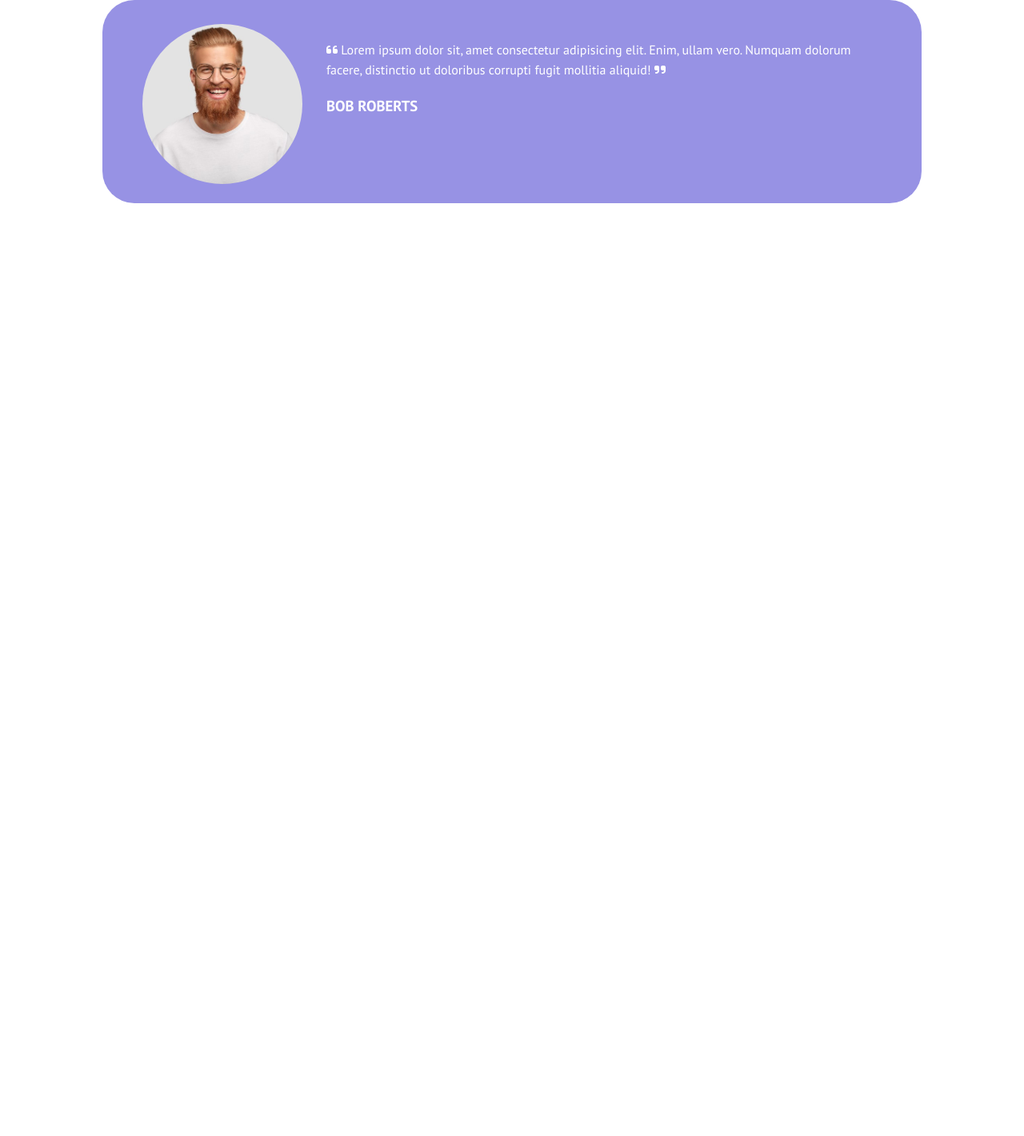
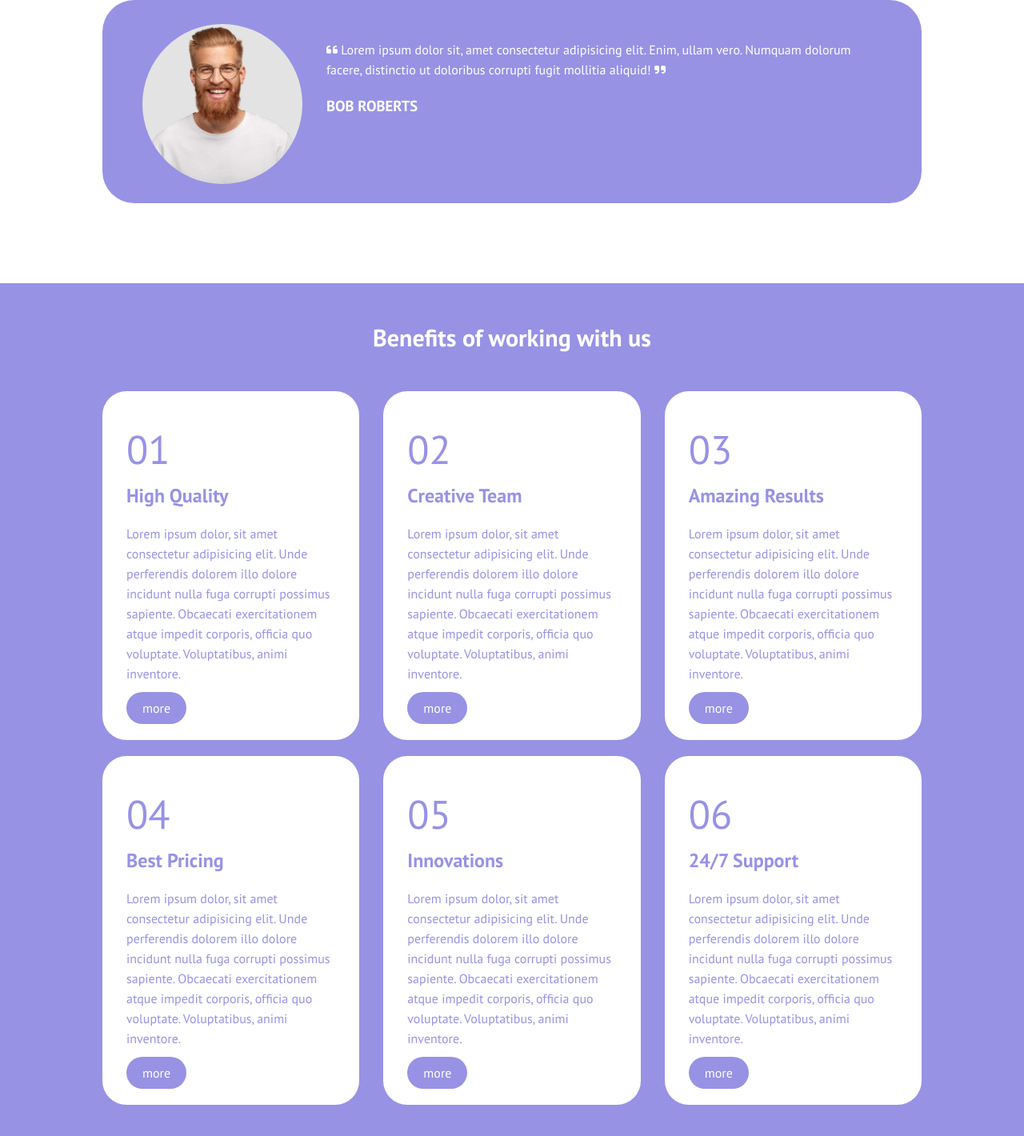
Before and after one commit to Rossiitaa/htmlcss-responsive-layout, a plain HTML site: page index.html in a window 1280 px wide. Shown: the part 2703-4123 px from the top of the page at 80% size. Before the commit the page ends 3057 px from the top, so only its background shows below. Drawn offline with Linux system fonts and the light colour scheme.

Commit message:
fourth section (benefits) responsive

```diff
--- a/css/style.css
+++ b/css/style.css
@@ -219,6 +219,49 @@ li {
     margin-bottom: 100px;
 }
 
+/* benefits */
+.cont-benefits {
+    background-color: #9792e4;
+}
+.benefits h1 {
+    font-size: 30px;
+    color: #fff;
+    padding: 48px;
+    text-align: center;
+}
+
+/* card benefits */
+.cardB {
+    background-color: #fff;
+    color: #9792E4;
+    padding: 30px 30px;
+    border-radius: 30px;
+    margin-bottom: 20px;
+}
+.number {
+    font-size: 50px;
+    margin: 10px 0;
+}
+.cardB p {
+    line-height: 25px;
+    margin: 20px 0;
+}
+.button-ben span {
+    background-color: #9792E4;
+    color: #fff;
+    padding: 10px 20px;
+    border-radius: 20px;
+}
+.ult-cardB {
+    padding-bottom: 30px;
+}
+
+
+
+
+
+
+
 
 /* Tablet */
 @media all and (min-width: 767px){
@@ -261,7 +304,21 @@ li {
     .text-1card p, .text-1card h3 {
         text-align: left;
     }
+
+    /* benefits */
+    .benefits {
+        display: flex;
+        flex-wrap: wrap;
+        justify-content: space-between;
+    }
+    .cards-benefits {
+        width: calc(100% / 2 - 20px);
+    }
+    .title-benefits {
+        width: 100%;
+    }
 }
+
 
 /* Desktop */
 @media all and (min-width: 991px){
@@ -323,6 +380,13 @@ li {
 
     /* testimonials */
 
-
+    .benefits {
+        display: flex;
+        flex-wrap: wrap;
+        justify-content: space-between;
+    }
+    .cards-benefits {
+        width: calc(100% / 3 - 20px);
+    }
 
 }
--- a/index.html
+++ b/index.html
@@ -163,6 +163,96 @@
                 </div>
             </div>
         </section>
+
+        <!-- benefits -->
+        <section class="cont-benefits">
+            <div class="container benefits ult-cardB">
+                <div class="title-benefits">
+                    <h1>Benefits of working with us</h1>
+                </div>
+                <div class="cards-benefits">
+                    <div class="cardB">
+                        <div class="number">01</div>
+                        <h2>High Quality</h2>
+                        <p>
+                            Lorem ipsum dolor, sit amet consectetur adipisicing elit. Unde perferendis dolorem illo dolore incidunt nulla fuga corrupti possimus sapiente. Obcaecati exercitationem atque impedit corporis, officia quo voluptate. Voluptatibus, animi inventore.
+                        </p>
+                        <div class="button-ben">
+                            <span>more</span>
+                        </div>
+                    </div>
+                </div>
+
+                <div class="cards-benefits">
+                    <div class="cardB">
+                        <div class="number">02</div>
+                        <h2>Creative Team</h2>
+                        <p>
+                            Lorem ipsum dolor, sit amet consectetur adipisicing elit. Unde perferendis dolorem illo dolore incidunt nulla fuga corrupti possimus sapiente. Obcaecati exercitationem atque impedit corporis, officia quo voluptate. Voluptatibus, animi inventore.
+                        </p>
+                        <div class="button-ben">
+                            <span>more</span>
+                        </div>
+                    </div>
+                </div>
+
+                <div class="cards-benefits">
+                    <div class="cardB">
+                        <div class="number">03</div>
+                        <h2>Amazing Results</h2>
+                        <p>
+                            Lorem ipsum dolor, sit amet consectetur adipisicing elit. Unde perferendis dolorem illo dolore incidunt nulla fuga corrupti possimus sapiente. Obcaecati exercitationem atque impedit corporis, officia quo voluptate. Voluptatibus, animi inventore.
+                        </p>
+                        <div class="button-ben">
+                            <span>more</span>
+                        </div>
+                    </div>
+                </div>
+
+                <div class="cards-benefits">
+                    <div class="cardB">
+                        <div class="number">04</div>
+                        <h2>Best Pricing</h2>
+                        <p>
+                            Lorem ipsum dolor, sit amet consectetur adipisicing elit. Unde perferendis dolorem illo dolore incidunt nulla fuga corrupti possimus sapiente. Obcaecati exercitationem atque impedit corporis, officia quo voluptate. Voluptatibus, animi inventore.
+                        </p>
+                        <div class="button-ben">
+                            <span>more</span>
+                        </div>
+                    </div>
+                </div>
+
+                <div class="cards-benefits">
+                    <div class="cardB">
+                        <div class="number">05</div>
+                        <h2>Innovations</h2>
+                        <p>
+                            Lorem ipsum dolor, sit amet consectetur adipisicing elit. Unde perferendis dolorem illo dolore incidunt nulla fuga corrupti possimus sapiente. Obcaecati exercitationem atque impedit corporis, officia quo voluptate. Voluptatibus, animi inventore.
+                        </p>
+                        <div class="button-ben">
+                            <span>more</span>
+                        </div>
+                    </div>
+                </div>
+
+                <div class="cards-benefits">
+                    <div class="cardB">
+                        <div class="number">06</div>
+                        <h2>24/7 Support</h2>
+                        <p>
+                            Lorem ipsum dolor, sit amet consectetur adipisicing elit. Unde perferendis dolorem illo dolore incidunt nulla fuga corrupti possimus sapiente. Obcaecati exercitationem atque impedit corporis, officia quo voluptate. Voluptatibus, animi inventore.
+                        </p>
+                        <div class="button-ben">
+                            <span>more</span>
+                        </div>
+                    </div>
+                </div>
+
+
+            </div>
+        </section>
+
+        <!-- about us -->
     </main>
     <footer></footer>
 </body>
```
